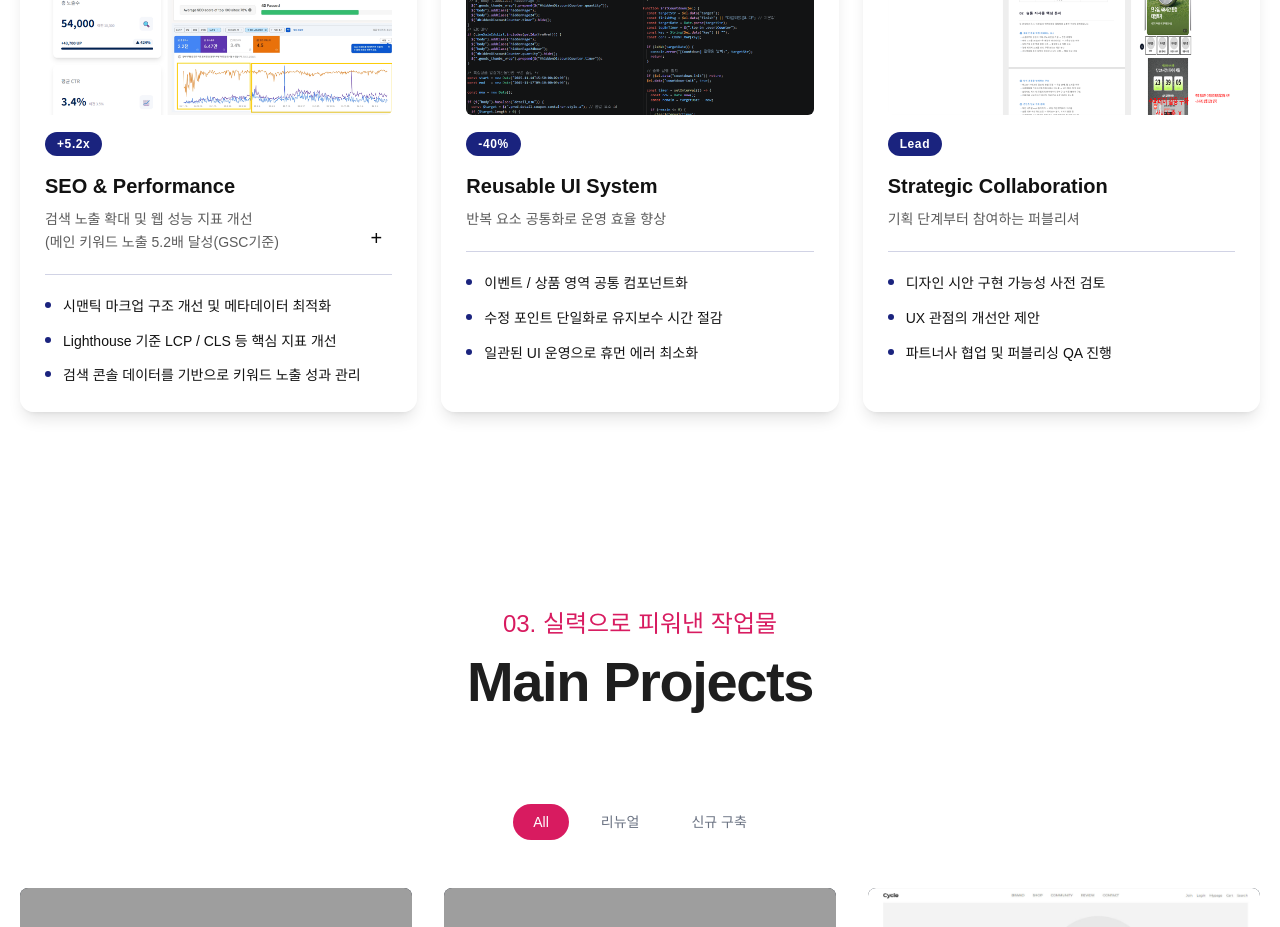
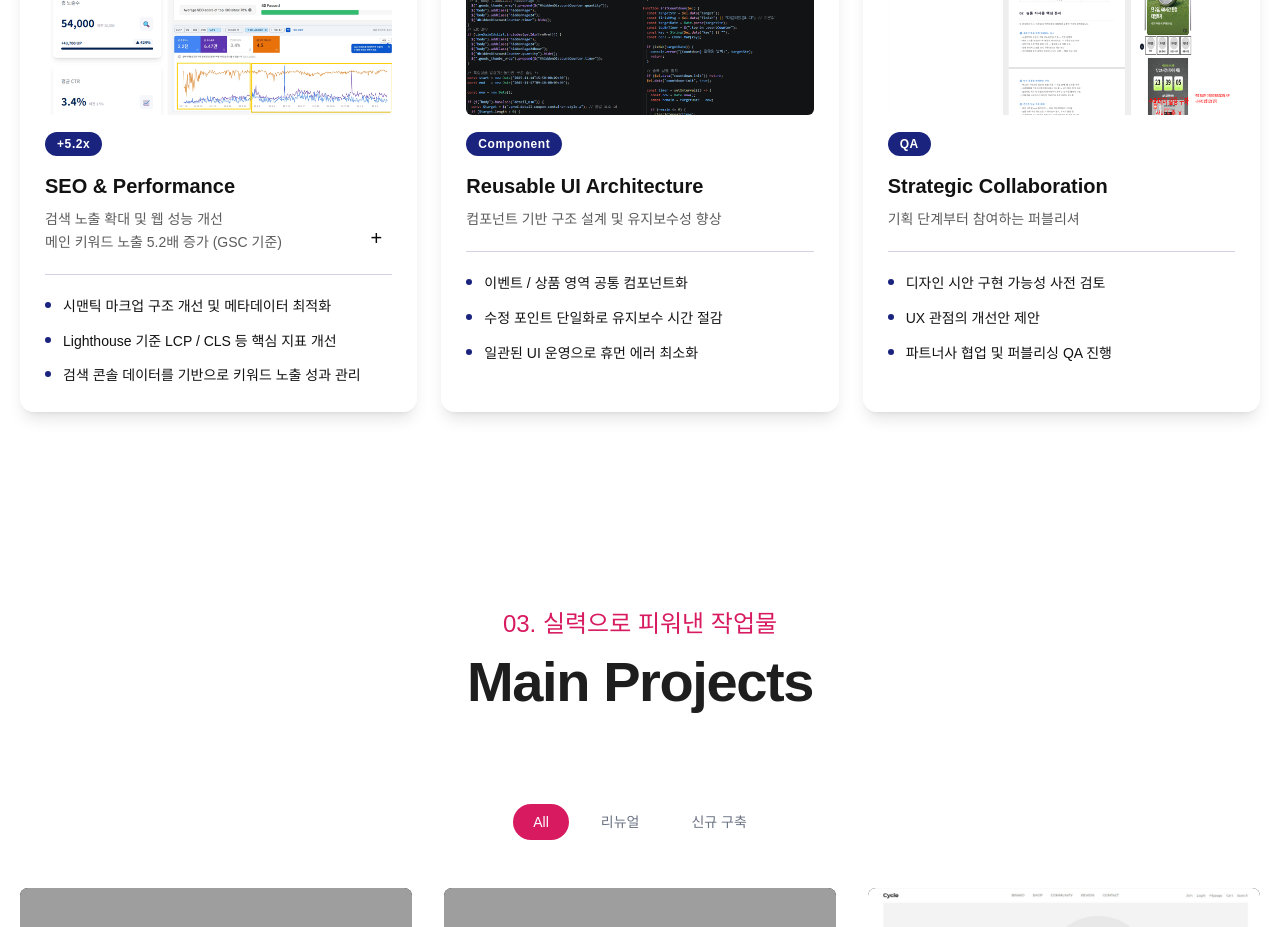
Before and after one commit to hg231049/Dles_Portfolio, a React (Vite) app: page / in a window 1280 px wide. Shown: the part 3440-4367 px from the top of the page. Built offline with nearby package versions, Linux system fonts and the light colour scheme; grey boxes are pictures that could not be loaded.

Commit message:
작업물 내용 수정 및 보강

```diff
--- a/src/data/bestWork.ts
+++ b/src/data/bestWork.ts
@@ -59,7 +59,7 @@ export const bestWork:BestWorkItems[] = [
          {
             title: "SEO 구조 개선",
             text:
-                "div 기반 구조를 semantic 태그(header, section, article)로 재구성하고 \n이미지 lazy loading 및 alt 최적화를 적용하여 Lighthouse SEO 점수와 검색 노출을 개선"
+                "div 기반 구조를 semantic 태그(header, section, article)로 재구성하고 \n이미지 lazy loading 및 alt 최적화를 적용하여 검색 엔진이 콘텐츠 구조를 보다 명확하게 인식할 수 있도록 개선"
         },
         {
             title: "반응형 구조 개선",
@@ -74,7 +74,7 @@ export const bestWork:BestWorkItems[] = [
         {
             title: "성과",
             text:
-                "Google Search Console 기준 주요 키워드 노출 약 5.2배 증가 / Lighthouse SEO 100점 / Performance 약 2배 개선"
+                "Google Search Console 기준 주요 키워드 노출 약 5.2배 증가 / Lighthouse SEO 100점 / Performance 개선"
         },
     ],
     notice: [
@@ -112,7 +112,7 @@ export const bestWork:BestWorkItems[] = [
         },
         {
             title: "협업 구조",
-            text: "백엔드 개발자와 상품 필터 데이터 구조를 사전에 조율하여 API 응답 형태에 맞는 UI 컴포넌트 구조를 설계"
+            text: "백엔드 개발자와 상품 필터 데이터 구조를 사전에 조율하여 데이터 구조를 고려해 퍼블리싱 마크업 및 UI 구조 설계"
         },
         {
             title: "데이터 연동 대응",
@@ -147,7 +147,7 @@ export const bestWork:BestWorkItems[] = [
     results: [
         {
             title:"기능 구현",
-            text:"YouTube API를 활용해 영상 콘텐츠를 동적으로 불러오도록 구현하여 정적 영상 구조의 유지보수 문제를 해결"
+            text:"YouTube API를 활용해 운영자가 영상 URL만 교체해도 콘텐츠를 쉽게 관리할 수 있도록 구현"
         },
         {
             title:"UX 설계",
--- a/src/data/competencies.ts
+++ b/src/data/competencies.ts
@@ -6,16 +6,17 @@ interface CompetenciesItems {
     title: string;
     subtitle: string;
     thumbs: string,
+    link?:string;
     points:string[];
 }
 
-export const competencies:CompetenciesItemsp[] = [
+export const competencies:CompetenciesItems[] = [
   {
     id: 1,
     badge: "+5.2x",
     title: "SEO & Performance",
     subtitle:
-      "검색 노출 확대 및 웹 성능 지표 개선 \n (메인 키워드 노출 5.2배 달성(GSC기준)",
+      "검색 노출 확대 및 웹 성능 개선\n메인 키워드 노출 5.2배 증가 (GSC 기준)",
     thumbs: dashboardThumb,
     link:"./Dashboard",
     points: [
@@ -26,9 +27,9 @@ export const competencies:CompetenciesItemsp[] = [
   },
   {
     id: 2,
-    badge: "-40%",
-    title: "Reusable UI System",
-    subtitle: "반복 요소 공통화로 운영 효율 향상",
+    badge: "Component",
+    title: "Reusable UI Architecture",
+    subtitle: "컴포넌트 기반 구조 설계 및 유지보수성 향상",
     thumbs: codeThumb,
     points: [
       "이벤트 / 상품 영역 공통 컴포넌트화",
@@ -38,7 +39,7 @@ export const competencies:CompetenciesItemsp[] = [
   },
   {
     id: 3,
-    badge: "Lead",
+    badge: "QA",
     title: "Strategic Collaboration",
     subtitle: "기획 단계부터 참여하는 퍼블리셔",
     thumbs: proposalThumb,
--- a/src/data/toywork.ts
+++ b/src/data/toywork.ts
@@ -121,7 +121,7 @@ export const toyWork:ToyWorkItems[] = [
         text:"fetch API와 useEffect를 활용해 OpenWeatherMap의 실시간 날씨 및 5일 예보 데이터를 비동기 호출"
       },
       {
-        title:"useState를 통해 검색된 도시의 상태를 관리하고, 데이터 로딩 상태에 따른 예외 처리를 구현했습니다.",
+        title:"검색 도시 상태 및 API 응답 데이터를 관리하고 로딩·에러 상태를 처리",
       },
       {
         title:"Recharts를 이용한 데이터 시각화",
```
